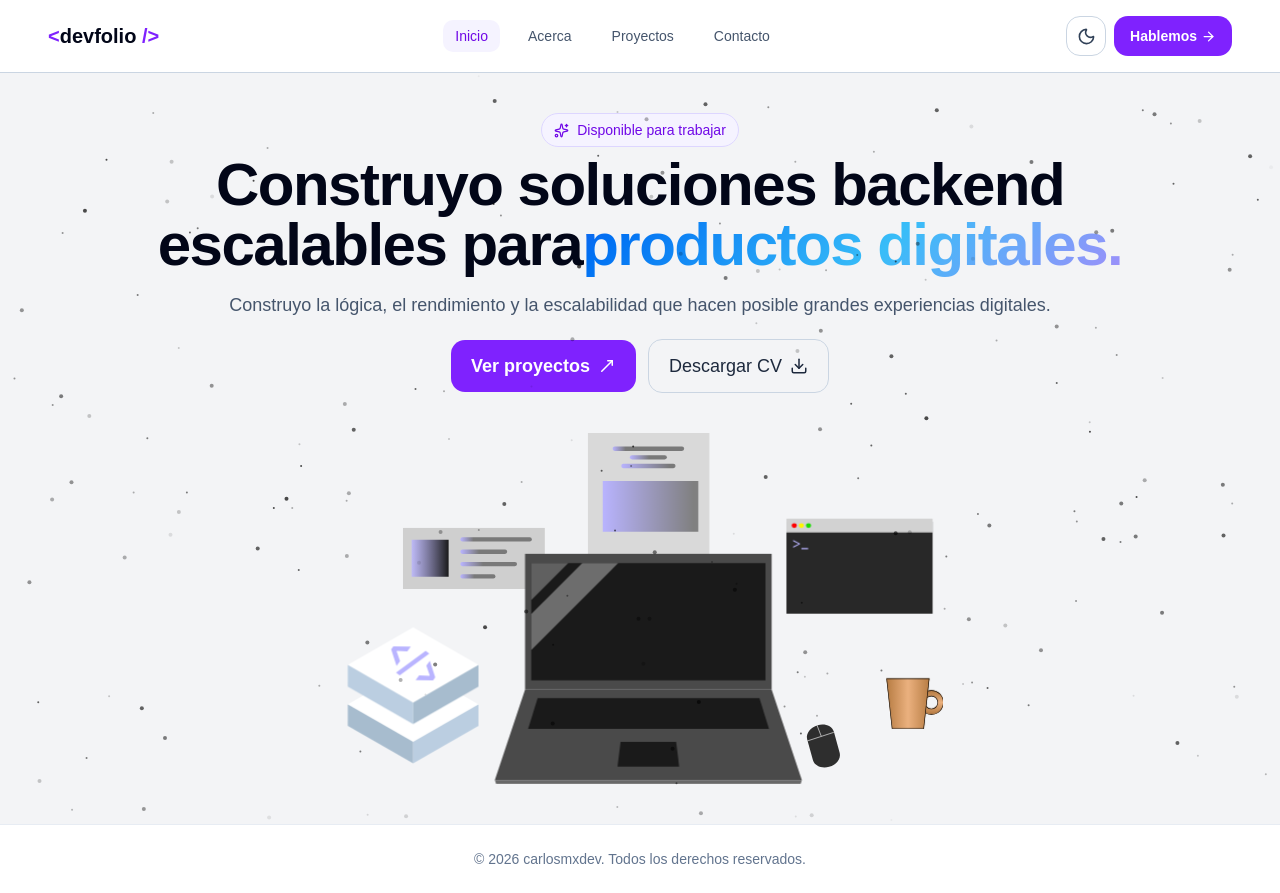
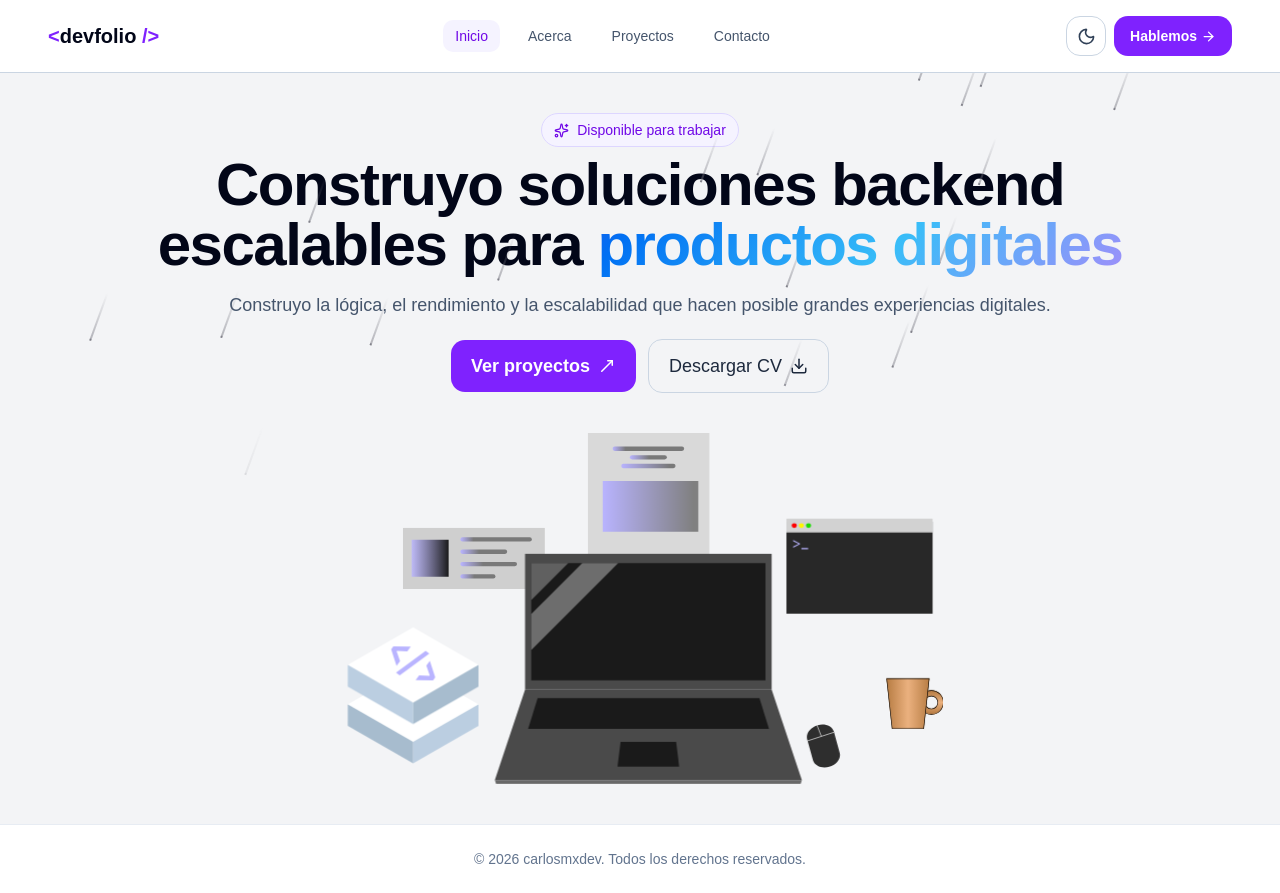
Before and after one commit to carlosmxdev/devfolio, a React (Vite) app: page / in a window 1280 px wide. Built offline with nearby package versions, Linux system fonts and the light colour scheme.

Commit message:
style(home): improve homepage visual design

```diff
--- a/src/pages/Home.jsx
+++ b/src/pages/Home.jsx
@@ -1,35 +1,18 @@
 import { Link } from "react-router-dom";
-import { useEffect, useState } from "react";
 
 import { Sparkles, MoveUpRight, Download } from "lucide-react";
 
 import IlustracionHome from "@/assets/images/IlustracionHome";
 
-import { Particles } from "@/components/ui/particles";
+import { Meteors } from "@/components/ui/meteors";
 import { AuroraText } from "@/components/ui/aurora-text";
 
 function Home() {
-  const [isDark, setIsDark] = useState(() =>
-    document.documentElement.classList.contains("dark"),
-  );
-
-  useEffect(() => {
-    const observer = new MutationObserver(() => {
-      setIsDark(document.documentElement.classList.contains("dark"));
-    });
-
-    observer.observe(document.documentElement, {
-      attributes: true,
-      attributeFilter: ["class"],
-    });
-
-    return () => observer.disconnect();
-  }, []);
-
-  const color = isDark ? "#ffffff" : "#000000";
-
   return (
     <section className="relative isolate z-10 overflow-hidden px-8 py-5 sm:px-16 sm:py-10 xl:px-30 xl:py-10">
+      {/* Efecto de meteoros limitado a este contenedor */}
+      <Meteors number={20} />
+
       {/* Contenedor del contenido principal y la imagen ilustrativa. */}
       <div className="grid grid-cols-1">
         {/* Contenedor de la información principal del hero. */}
@@ -45,8 +28,8 @@ function Home() {
 
           {/* Título principal de presentación profesional. */}
           <h1 className="mb-4 text-3xl font-bold tracking-tight text-slate-950 sm:text-5xl lg:text-6xl 2xl:text-7xl dark:text-white">
-            Construyo soluciones backend escalables para
-            <AuroraText> productos digitales.</AuroraText>
+            Construyo soluciones backend escalables para{" "}
+            <AuroraText>productos digitales</AuroraText>
           </h1>
 
           {/* Párrafo descriptivo sobre el enfoque profesional. */}
@@ -88,16 +71,6 @@ function Home() {
           <IlustracionHome className="block h-auto w-9/12 lg:w-8/12 xl:w-7/12" />
         </div>
       </div>
-
-      {/* Animación de particulas */}
-      <Particles
-        className="absolute inset-0 z-0"
-        quantity={100}
-        ease={80}
-        color={color}
-        size={1}
-        refresh
-      />
     </section>
   );
 }
```
